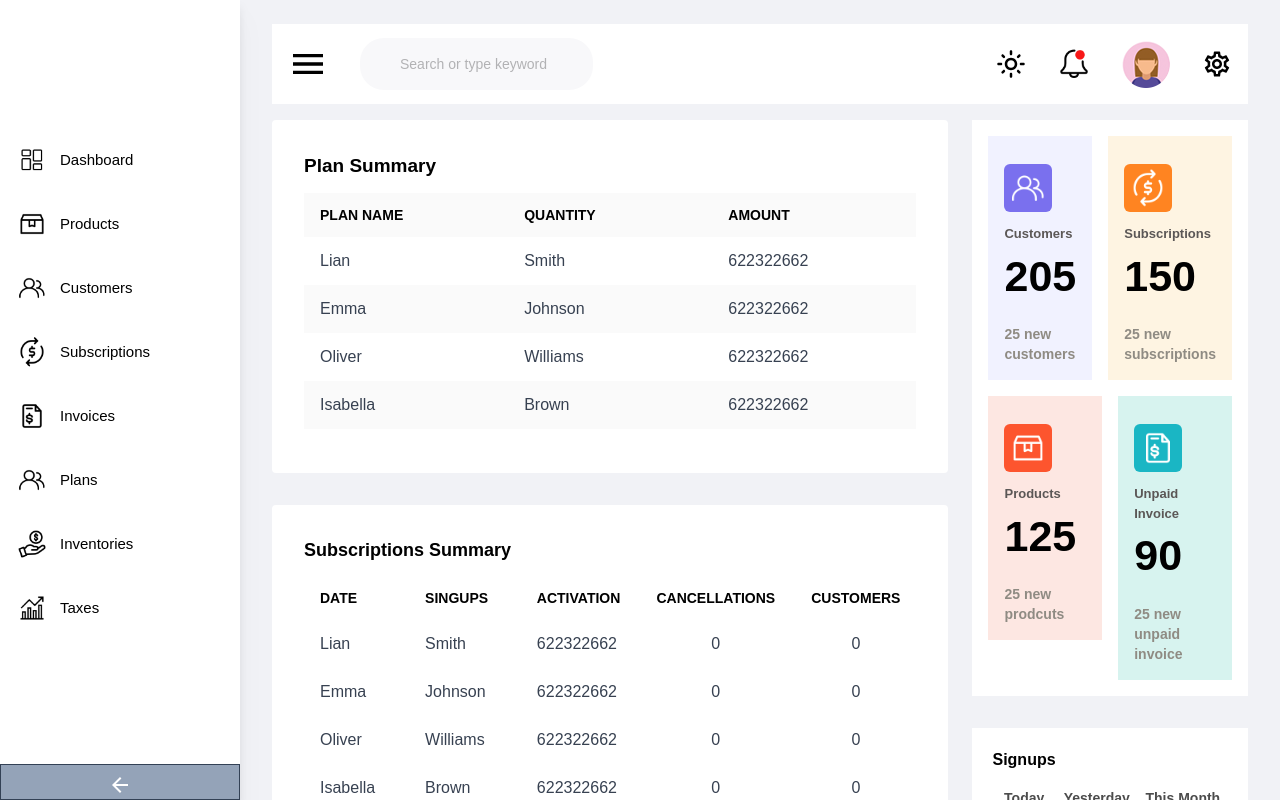
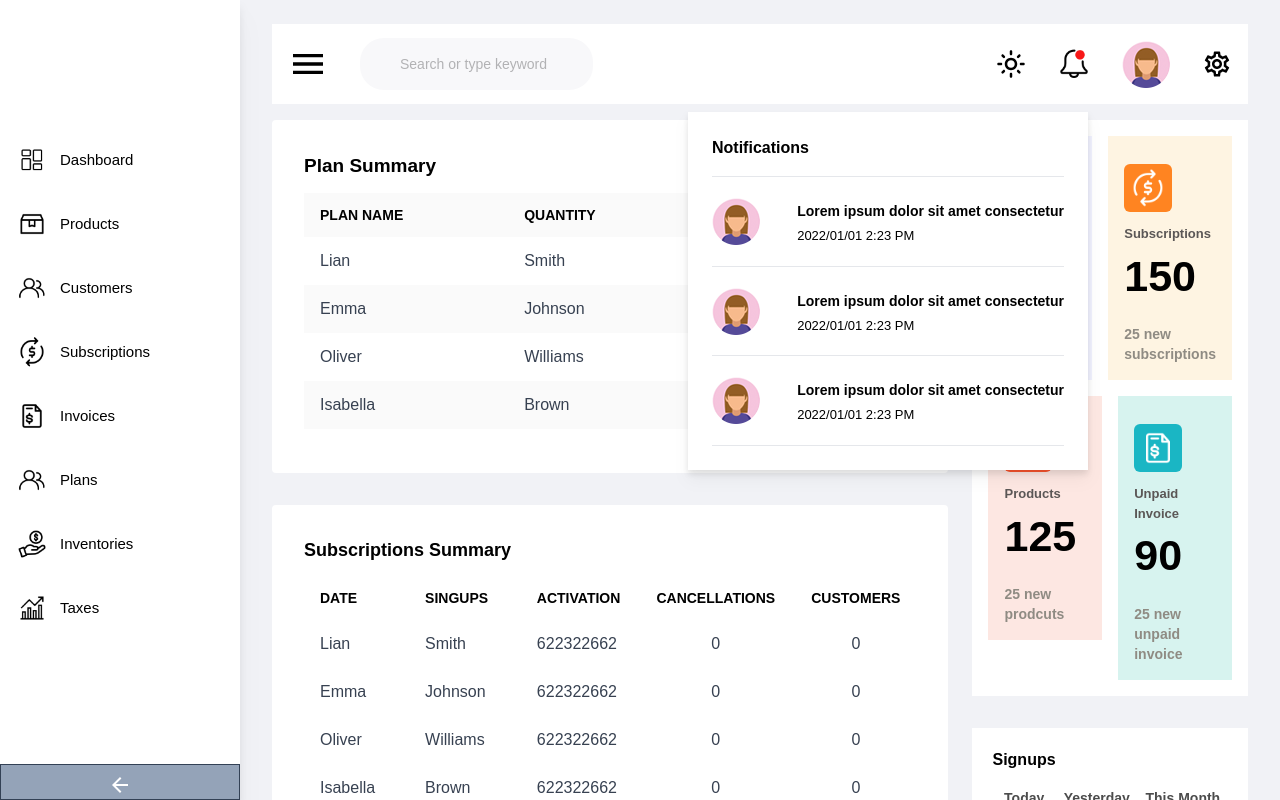
Before and after one commit to susantp/thamelui, a Next.js app: page / in a window 1280 px wide. Both pictures are taken after a click on the picture 1074 px from the left and 64 px from the top of the page. Shown: the top 800 px of the page. Built offline with nearby package versions, Linux system fonts and the light colour scheme.

Commit message:
profile display and notification added

```diff
--- a/layouts/Navbar.jsx
+++ b/layouts/Navbar.jsx
@@ -1,21 +1,27 @@
 import React, { useState } from "react";
 import LightModeOutlinedIcon from "@mui/icons-material/LightModeOutlined";
-import NightlightOutlinedIcon from "@mui/icons-material/NightlightOutlined";
-import SearchSharpIcon from "@mui/icons-material/SearchSharp";
-import KeyboardArrowDownIcon from "@mui/icons-material/KeyboardArrowDown";
+
 import MenuOutlinedIcon from "@mui/icons-material/MenuOutlined";
 import SettingsOutlinedIcon from "@mui/icons-material/SettingsOutlined";
+import PersonOutlineOutlinedIcon from "@mui/icons-material/PersonOutlineOutlined";
+import ExitToAppOutlinedIcon from "@mui/icons-material/ExitToAppOutlined";
 import { useRecoilValue } from "recoil";
 import { sidebarState } from "../store/atoms";
 
 export default function Navbar() {
   const [displayProfile, setDisplayProfile] = useState(false);
+  const [displayNotification, setDisplayNotification] = useState(false);
   const onDisplay = () => {
     setDisplayProfile(!displayProfile);
-    console.log(displayProfile);
   };
+
+  const onDisplayNotification = () => {
+    setDisplayNotification(!displayNotification);
+  };
+
   const hideDisplay = () => {
-    setDisplay(false);
+    setDisplayProfile(false);
+    setDisplayNotification(false);
   };
   const { open } = useRecoilValue(sidebarState);
   // const contentMargin = open
@@ -50,7 +56,12 @@ export default function Navbar() {
           </div>
 
           <div>
-            <img className="w-8" src="./notification.png" alt="" />
+            <img
+              onClick={onDisplayNotification}
+              className="w-8"
+              src="./notification.png"
+              alt=""
+            />
           </div>
 
           <div>
@@ -67,6 +78,79 @@ export default function Navbar() {
             <SettingsOutlinedIcon style={{ fontSize: 30 }} />
           </div>
         </div>
+
+        {/* for profile display */}
+        {displayProfile ? (
+          <div className="fixed right-8 p-6 top-28 bg-white cursor-pointer w-[270px] drop-shadow-lg">
+            <p className="font-bold">Zara Larsson</p>
+            <p className="text-[12px] pt-1 pb-1">Senior Admin</p>
+            <hr />
+            <div>
+              <div className="flex justify-start gap-3 p-2 hover:bg-blue-500 hover:text-white  ">
+                <div>
+                  <PersonOutlineOutlinedIcon />
+                </div>
+                <div>
+                  <p className="pt-1 text-[16px]">Account</p>
+                </div>
+              </div>
+            </div>
+
+            <div className="flex justify-start gap-3 p-2 hover:bg-blue-500  hover:text-white">
+              <div>
+                <ExitToAppOutlinedIcon />
+              </div>
+              <div>
+                <p className="pt-1 text-[16px] ">Signout</p>
+              </div>
+            </div>
+          </div>
+        ) : null}
+
+        {/* for notification display  */}
+
+        {displayNotification ? (
+          <div className="fixed right-48 p-6 top-28 bg-white cursor-pointer w-[400px] drop-shadow-lg">
+            <h6 className="mb-4 font-bold">Notifications</h6>
+            <hr />
+            <div className="flex flex-row align-middle justify-between pt-5 pb-5 ">
+              <div>
+                <img src="./profileimage.png" alt="" />
+              </div>
+              <div>
+                <p className="pt-1 font-bold text-[14px] ">
+                  Lorem ipsum dolor sit amet consectetur
+                </p>
+                <p className="text-[13px] pt-1 ">2022/01/01 2:23 PM</p>
+              </div>
+            </div>
+            <hr />
+            <div className="flex flex-row align-middle justify-between pt-5 pb-5 ">
+              <div>
+                <img src="./profileimage.png" alt="" />
+              </div>
+              <div>
+                <p className="pt-1 font-bold text-[14px] ">
+                  Lorem ipsum dolor sit amet consectetur
+                </p>
+                <p className="text-[13px] pt-1 ">2022/01/01 2:23 PM</p>
+              </div>
+            </div>
+            <hr />
+            <div className="flex flex-row align-middle justify-between pt-5 pb-5 ">
+              <div>
+                <img src="./profileimage.png" alt="" />
+              </div>
+              <div>
+                <p className="pt-1 font-bold text-[14px] ">
+                  Lorem ipsum dolor sit amet consectetur
+                </p>
+                <p className="text-[13px] pt-1 ">2022/01/01 2:23 PM</p>
+              </div>
+            </div>
+            <hr />
+          </div>
+        ) : null}
       </nav>
     </>
   );
```
